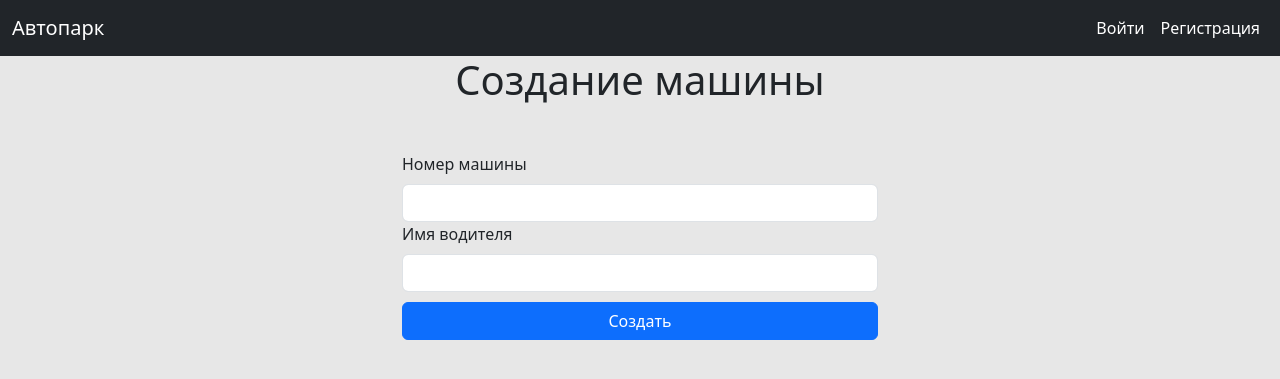
After one commit to AtmoSL/autopark, a PHP site: template app/views/cars/newCar.php in a window 1280 px wide. The commit adds this page. Shown: the top 379 px of the page. Run offline with PHP 8.4, Linux system fonts and the light colour scheme; the template is opened without the code that fills it, so the values that code supplies are empty.

Commit message:
Страница создания машины

```diff
--- a/app/routes.php
+++ b/app/routes.php
@@ -12,5 +12,6 @@ Router::post('/createuser', 'UserController', 'createuser');
 Router::post('/auth', 'UserController', 'auth');
 
 Router::addRoute('/cars', 'CarController', 'driverCars');
+Router::addRoute('/cars/new', 'CarController', 'new');
 Router::get('/car/edit', 'CarController', 'edit');
 Router::post('/car/editForm', 'CarController', 'editForm');
--- a/app/views/cars/allUserCars.php
+++ b/app/views/cars/allUserCars.php
@@ -5,6 +5,7 @@
 
     <div class="container">
         <h1>Машины</h1>
+        <a href="/cars/new" class="btn btn-success w-100 mb-3">Создать машину</a>
         <table class="table table-striped table-bordered text-center">
             <thead>
             <tr>
--- /dev/null
+++ b/app/views/cars/newCar.php
@@ -0,0 +1,37 @@
+<?php include dirname(__FILE__) . '/../layouts/header.php'
+/** @var \app\Models\Car $car */
+?>
+
+    <div class="container">
+        <h1>Создание машины</h1>
+        <form action="/car/newForm" class="form" method="post">
+
+            <label for="number" class="form-label">Номер машины</label>
+            <input type="text"
+                   name="number"
+                   id="number"
+                   class="form-control"
+                   value="<?= (isset($_POST["number"])) ? $_POST["number"] : "" ?>">
+
+            <label for="driver_name" class="form-label">Имя водителя</label>
+            <input type="text"
+                   name="driver_name"
+                   id="driver_name"
+                   class="form-control"
+                   value="<?= (isset($_POST["driver_name"])) ? $_POST["driver_name"] : "" ?>">
+
+            <?php if (isset($_SESSION["newCar-messages"])) { ?>
+                <div class="form__errors">
+                    <ul>
+                        <?php foreach ($_SESSION["newCar-messages"] as $msg) { ?>
+                            <li><?= $msg ?></li>
+                        <?php } ?>
+                    </ul>
+                </div>
+            <?php }
+            unset($_SESSION["newCar-messages"]); ?>
+
+            <button type="submit" class="btn btn-primary form__btn">Создать</button>
+        </form>
+    </div>
+<?php include dirname(__FILE__) . '/../layouts/footer.php' ?>
```
Also changed, not shown: app/Controllers/CarController.php (+20 -9 lines).
